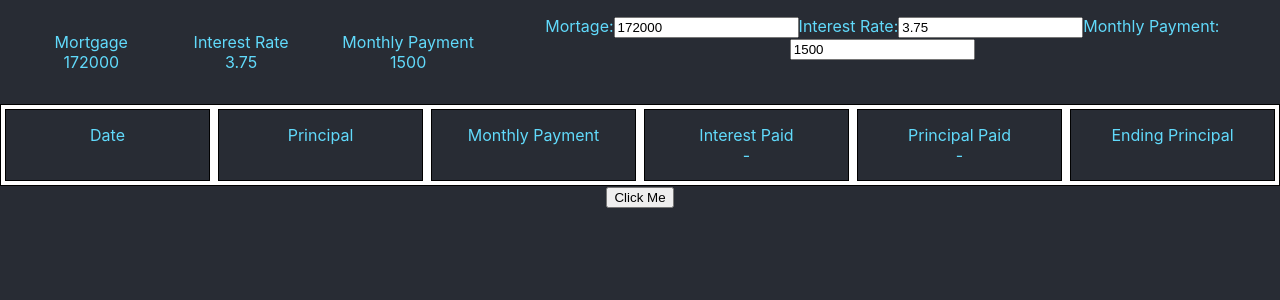
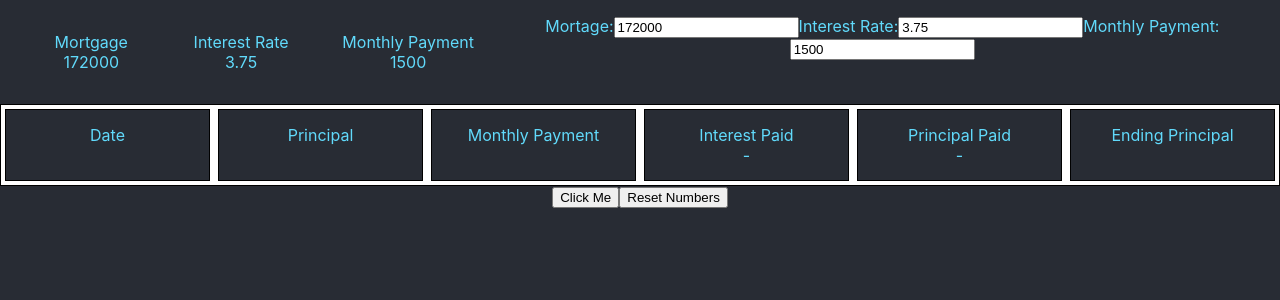
Before and after one commit to saykaren/conquer, a React (Create React App) app: page / in a window 1280 px wide. Shown: the top 300 px of the page. Built offline with nearby package versions, Linux system fonts and the light colour scheme.

Commit message:
Did reset button

```diff
--- a/src/components/app/App.js
+++ b/src/components/app/App.js
@@ -278,6 +278,7 @@ const App = () => {
       </div>
 
       <button onClick={() => generateCalculation()}>Click Me</button>
+        <button onClick={() => window.location.reload(false) }>Reset Numbers</button>
 
       {/*<InputSection*/}
       {/*    principal={principal}*/}
```
